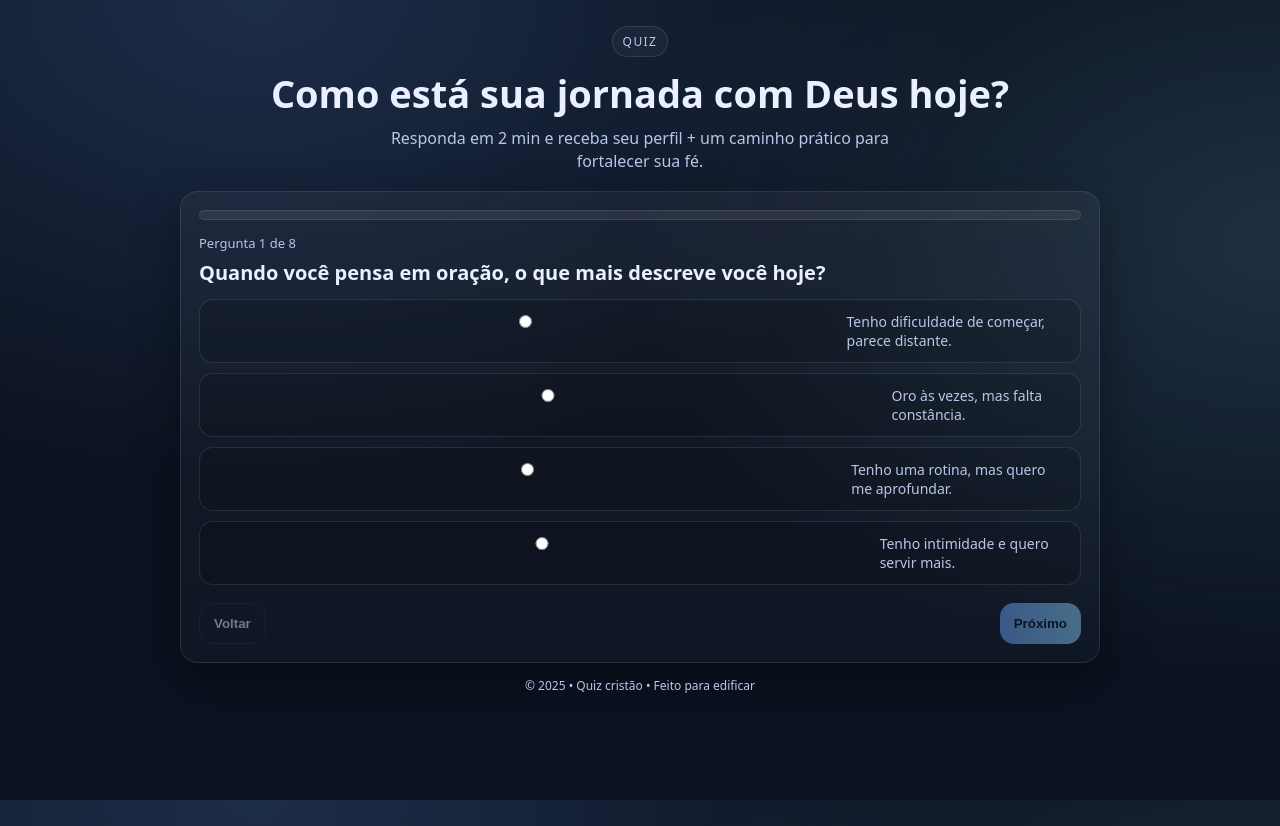
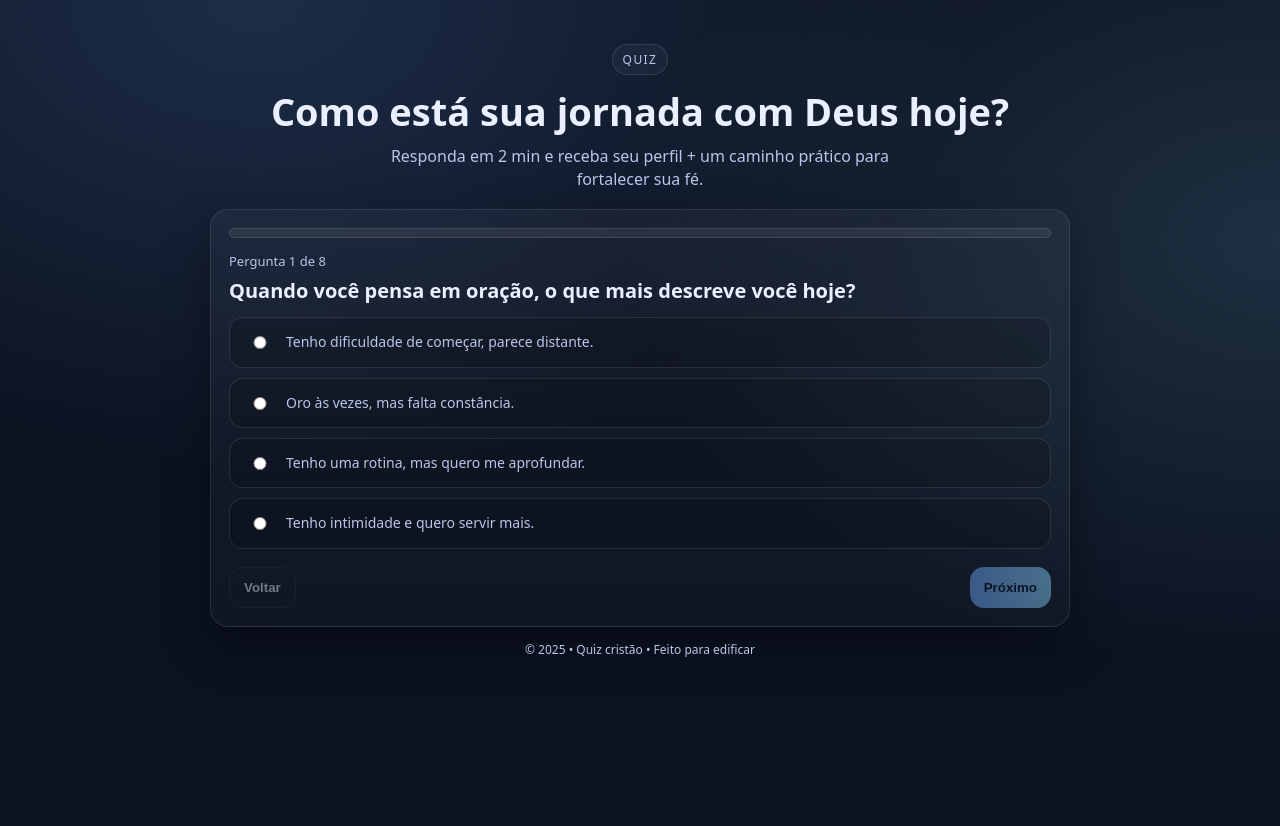
Before and after one commit to Clover9999/quiz, a plain HTML site: page index.html in a window 1280 px wide. Both pictures are taken after a click on the button "Começar agora". After the commit the page ends 800 px from the top, so only its background shows below. Drawn offline with Linux system fonts and the light colour scheme.

Commit message:
Update style.css

```diff
--- a/style.css
+++ b/style.css
@@ -1,7 +1,5 @@
 :root{
   --bg:#0b1220;
-  --card:#0f1a2e;
-  --card2:#101f38;
   --text:#eaf0ff;
   --muted:#b9c6e8;
   --line:rgba(255,255,255,.10);
@@ -11,29 +9,52 @@
   --shadow: 0 18px 45px rgba(0,0,0,.35);
   --radius:18px;
   --pad:18px;
-  font-synthesis-weight:none;
 }
 
-*{box-sizing:border-box}
-html,body{height:100%}
+/* =========================
+   RESET / BASE
+========================= */
+*{
+  box-sizing:border-box;
+}
+
+html,body{
+  height:100%;
+}
+
 body{
   margin:0;
-  font-family: ui-sans-serif, system-ui, -apple-system, Segoe UI, Roboto, Arial;
-  background: radial-gradient(1200px 800px at 20% 0%, rgba(110,168,255,.18), transparent 60%),
-              radial-gradient(1200px 800px at 100% 30%, rgba(138,214,255,.15), transparent 55%),
-              var(--bg);
+  font-family: ui-sans-serif, system-ui, -apple-system, BlinkMacSystemFont,
+               "Segoe UI", Roboto, Arial, sans-serif;
+  background:
+    radial-gradient(1200px 800px at 20% 0%, rgba(110,168,255,.18), transparent 60%),
+    radial-gradient(1200px 800px at 100% 30%, rgba(138,214,255,.15), transparent 55%),
+    var(--bg);
   color:var(--text);
+
+  min-height:100dvh;
+  display:flex;
+  justify-content:center;
 }
 
+/* =========================
+   CONTAINER
+========================= */
 .wrap{
-  width:min(920px, 92vw);
-  margin: 26px auto 40px;
+  width:100%;
+  max-width:920px;
+  margin:26px auto 40px;
+  padding:0 14px;
 }
 
+/* =========================
+   TOPO
+========================= */
 .top{
   text-align:center;
-  margin: 18px 0 18px;
+  margin:18px 0;
 }
+
 .badge{
   display:inline-flex;
   padding:6px 10px;
@@ -44,47 +65,79 @@ body{
   color:var(--muted);
   background: rgba(255,255,255,.04);
 }
+
 h1{
-  margin: 10px 0 8px;
+  margin:10px 0 8px;
   font-size: clamp(24px, 4vw, 38px);
 }
-.sub{color:var(--muted); margin:0 auto; max-width: 62ch; line-height:1.45}
 
+.sub{
+  color:var(--muted);
+  margin:0 auto;
+  max-width:62ch;
+  line-height:1.45;
+}
+
+/* =========================
+   CARD
+========================= */
 .card{
   background: linear-gradient(180deg, rgba(255,255,255,.04), rgba(255,255,255,.02));
   border:1px solid var(--line);
   border-radius: var(--radius);
   padding: var(--pad);
   box-shadow: var(--shadow);
+
+  width:100%;
+  max-width:860px;
+  margin:0 auto;
+  overflow:hidden;
 }
 
-.hidden{display:none}
+.hidden{ display:none; }
 
+/* =========================
+   FORM
+========================= */
 .form{
   display:grid;
   gap:12px;
-  margin: 14px 0 14px;
+  margin:14px 0;
 }
-label{display:grid; gap:8px; color:var(--muted); font-size:14px}
+
+label{
+  display:grid;
+  gap:8px;
+  color:var(--muted);
+  font-size:14px;
+}
+
 input{
   width:100%;
-  padding:12px 12px;
-  border-radius: 12px;
-  border: 1px solid var(--line);
+  padding:12px;
+  border-radius:12px;
+  border:1px solid var(--line);
   background: rgba(0,0,0,.18);
-  color: var(--text);
+  color:var(--text);
   outline:none;
 }
-input:focus{border-color: rgba(110,168,255,.55)}
 
+input:focus{
+  border-color: rgba(110,168,255,.55);
+}
+
+/* =========================
+   PROGRESS
+========================= */
 .progress{
   height:10px;
   border-radius:999px;
   background: rgba(255,255,255,.07);
   overflow:hidden;
   border:1px solid var(--line);
-  margin-bottom: 14px;
+  margin-bottom:14px;
 }
+
 .progress-bar{
   height:100%;
   width:0%;
@@ -92,36 +145,79 @@ input:focus{border-color: rgba(110,168,255,.55)}
   transition: width .25s ease;
 }
 
-.qhead{display:grid; gap:8px; margin-bottom: 10px}
-.qcount{color:var(--muted); font-size:13px}
-.qtitle{font-size: 20px; font-weight: 700; line-height:1.25}
+/* =========================
+   PERGUNTAS
+========================= */
+.qhead{
+  display:grid;
+  gap:8px;
+  margin-bottom:10px;
+}
 
+.qcount{
+  color:var(--muted);
+  font-size:13px;
+}
+
+.qtitle{
+  font-size:20px;
+  font-weight:700;
+  line-height:1.25;
+}
+
+/* =========================
+   ANSWERS — FIX DEFINITIVO iOS
+========================= */
 .answers{
+  width:100%;
   display:grid;
   gap:10px;
-  margin: 14px 0 18px;
+  margin:14px 0 18px;
 }
+
 .answer{
+  width:100%;
   display:flex;
   align-items:flex-start;
-  gap:10px;
-  padding:12px 12px;
-  border-radius: 14px;
+  gap:12px;
+  padding:14px;
+  border-radius:14px;
   border:1px solid var(--line);
   background: rgba(0,0,0,.15);
   cursor:pointer;
-  transition: transform .08s ease, border-color .15s ease, background .15s ease;
+
+  overflow:hidden; /* evita vazamento */
 }
+
 .answer:hover{
-  transform: translateY(-1px);
   border-color: rgba(110,168,255,.45);
 }
-.answer input{margin-top:3px}
+
 .answer.selected{
-  border-color: rgba(110,168,255,.80);
+  border-color: rgba(110,168,255,.8);
   background: rgba(110,168,255,.10);
 }
 
+/* radio */
+.answer input{
+  flex:0 0 22px;
+  min-width:22px;
+  margin-top:4px;
+}
+
+/* texto — ESSENCIAL */
+.answer > div{
+  flex:1 1 auto;
+  min-width:0;              /* FIX SAFARI */
+  text-align:left;
+  line-height:1.45;
+  overflow-wrap:anywhere;
+  word-break:break-word;
+}
+
+/* =========================
+   NAV
+========================= */
 .nav{
   display:flex;
   justify-content:space-between;
@@ -129,77 +225,135 @@ input:focus{border-color: rgba(110,168,255,.55)}
   flex-wrap:wrap;
 }
 
+/* =========================
+   BOTÕES
+========================= */
 .btn{
   border:none;
-  border-radius: 14px;
-  padding: 12px 14px;
-  font-weight: 700;
+  border-radius:14px;
+  padding:12px 14px;
+  font-weight:700;
   cursor:pointer;
   color: var(--text);
   background: rgba(255,255,255,.06);
   border:1px solid var(--line);
 }
-.btn:disabled{opacity:.45; cursor:not-allowed}
+
+.btn:disabled{
+  opacity:.45;
+  cursor:not-allowed;
+}
+
 .btn.primary{
   background: linear-gradient(90deg, var(--primary), var(--primary2));
-  color: #07101f;
-  border: none;
+  color:#07101f;
+  border:none;
 }
+
 .btn.ghost{
   background: transparent;
 }
 
-.tiny{font-size:12px}
-.muted{color:var(--muted)}
+/* =========================
+   RESULT
+========================= */
+.result-top{
+  display:grid;
+  gap:8px;
+  text-align:center;
+  margin-bottom:12px;
+}
 
-.result-top{display:grid; gap:8px; text-align:center; margin-bottom: 12px}
 .pill{
   display:inline-flex;
-  margin: 0 auto;
-  padding: 6px 12px;
+  margin:0 auto;
+  padding:6px 12px;
   border-radius:999px;
   border:1px solid var(--line);
   background: rgba(255,255,255,.04);
-  color: var(--ok);
+  color:var(--ok);
   font-weight:800;
 }
 
 .grid{
   display:grid;
-  grid-template-columns: 1fr;
+  grid-template-columns:1fr;
   gap:12px;
-  margin: 14px 0 14px;
+  margin:14px 0;
 }
-@media (min-width: 820px){
-  .grid{grid-template-columns: 1fr 1fr}
+
+@media (min-width:820px){
+  .grid{
+    grid-template-columns:1fr 1fr;
+  }
 }
 
 .box{
   border:1px solid var(--line);
   background: rgba(0,0,0,.14);
-  border-radius: 16px;
-  padding: 14px;
+  border-radius:16px;
+  padding:14px;
 }
-.box h3{margin:0 0 10px}
-.list{margin:0; padding-left: 18px; color: var(--muted)}
-.list li{margin: 6px 0}
+
+.list{
+  margin:0;
+  padding-left:18px;
+  color:var(--muted);
+}
+
+.list li{
+  margin:6px 0;
+}
 
 .verse{
-  margin-top: 12px;
-  padding: 12px;
-  border-radius: 14px;
+  margin-top:12px;
+  padding:12px;
+  border-radius:14px;
   border:1px dashed rgba(255,255,255,.22);
   background: rgba(255,255,255,.03);
-  color: var(--text);
   line-height:1.5;
 }
 
+/* =========================
+   CTA
+========================= */
 .cta{
-  margin-top: 12px;
+  margin-top:12px;
   text-align:center;
-  padding: 14px;
-  border-radius: 16px;
+  padding:14px;
+  border-radius:16px;
   border:1px solid rgba(110,168,255,.25);
   background: rgba(110,168,255,.08);
 }
-.foot{margin-top: 14px; text-align:center}
+
+/* =========================
+   TEXTOS
+========================= */
+.tiny{ font-size:12px; }
+.muted{ color:var(--muted); }
+
+/* =========================
+   FOOTER
+========================= */
+.foot{
+  margin-top:14px;
+  text-align:center;
+}
+
+/* =========================
+   MOBILE
+========================= */
+@media (max-width:420px){
+  .qtitle{
+    font-size:18px;
+  }
+
+  .nav{
+    flex-direction:column;
+    align-items:stretch;
+  }
+
+  .btn{
+    width:100%;
+  }
+}
```
